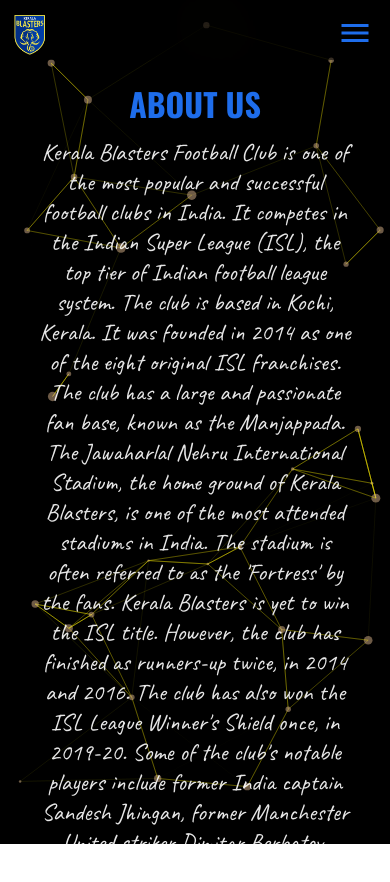
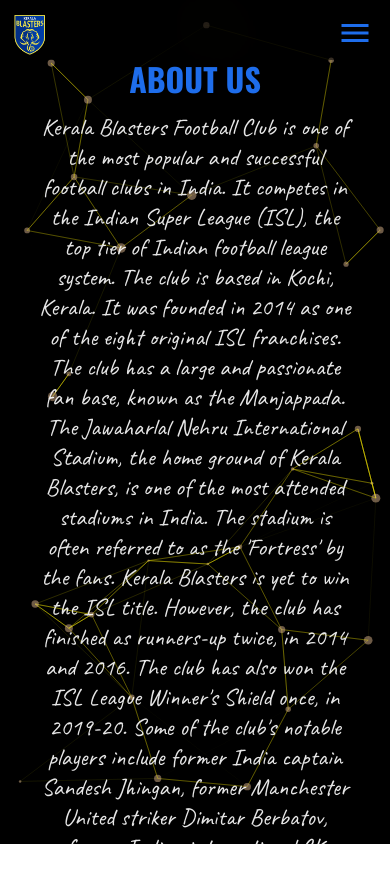
Before and after one commit to arjuncvinod/KBFC-website, a React (Create React App) app: page /about in a window 390 px wide. Shown: the top 882 px of the page. Built offline with nearby package versions, Linux system fonts and the light colour scheme; a web font is replaced by a local one.

Commit message:
NavBar upadated

```diff
--- a/src/App.css
+++ b/src/App.css
@@ -414,4 +414,11 @@
   .active{
     background-color: transparent;
   }
+
+  #photos section{
+    padding: 0 20px;
+  }
+ .heading{
+    margin-top: 55px;
+  }
 }
```
